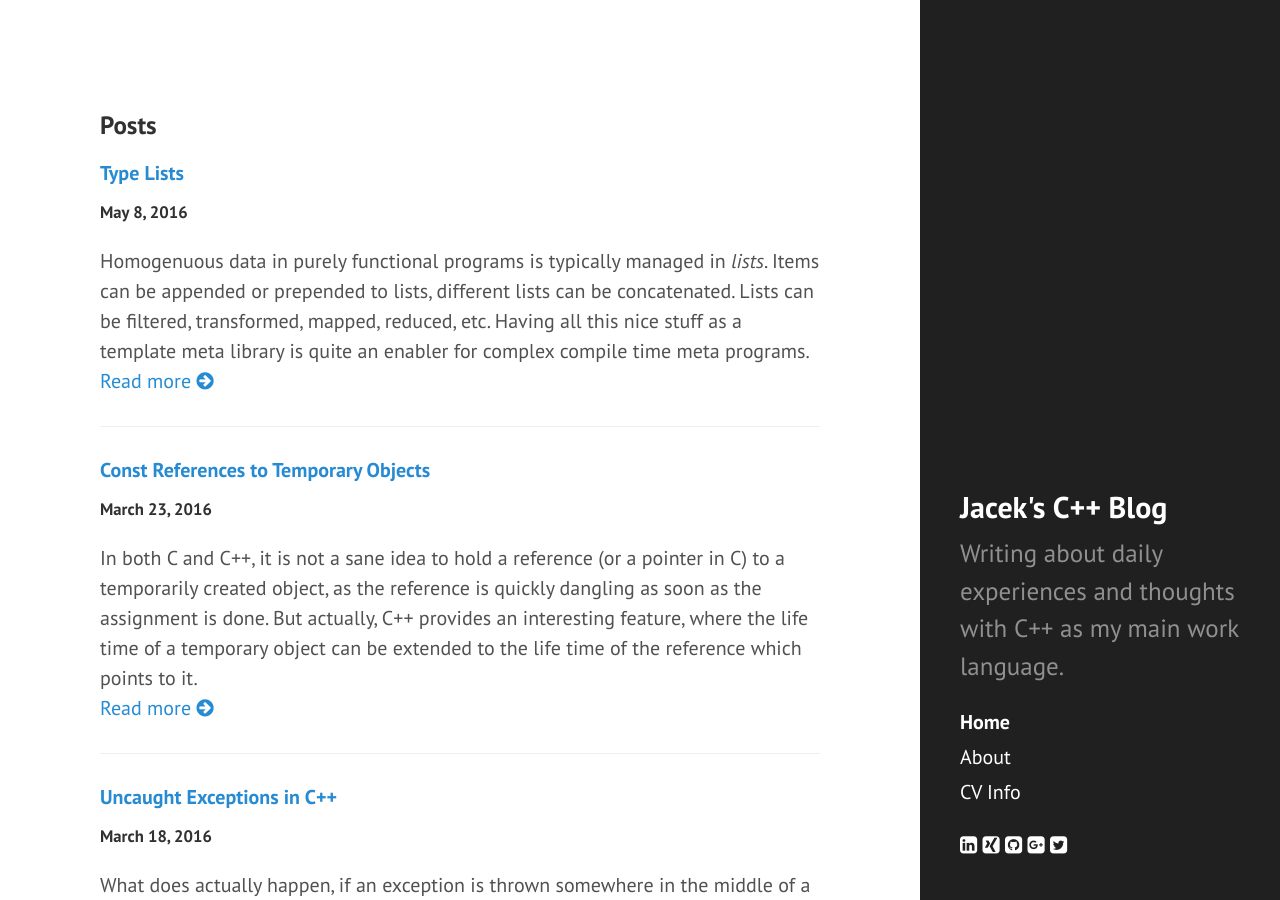
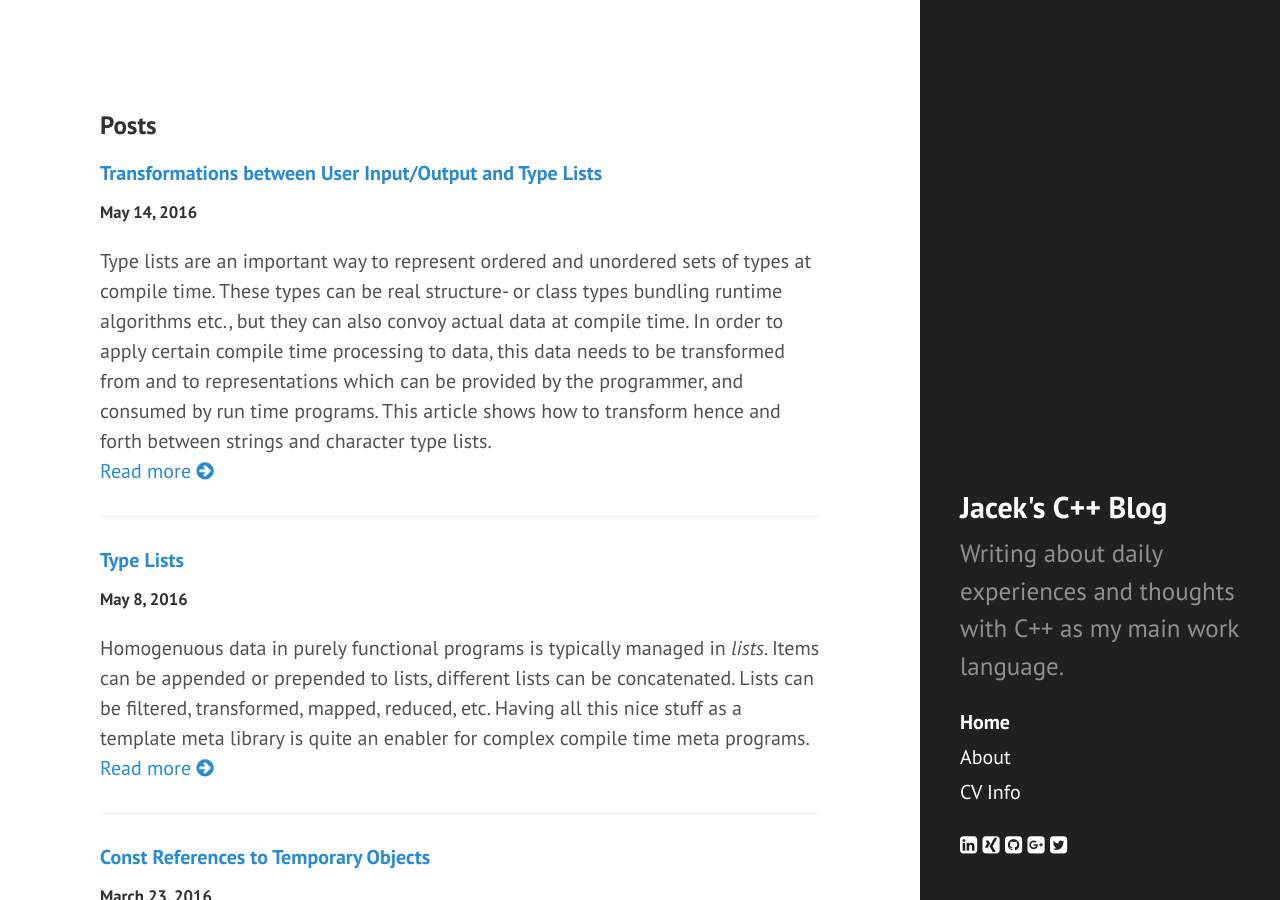
Before and after one commit to tfc/tfc.github.io, a Jekyll site: the page built from index.html, in a window 1280 px wide and 900 px high. Built offline with Jekyll 4.4.1, drawn with Linux system fonts in a browser that asks for light colours; nearby versions of some CDN libraries; the list of posts is cut into pages by our own code; some of the changed text lies outside the part shown.

Commit message:
Publish article about type lists and character strings

```diff
--- a/_drafts/tmp_io.md
+++ b/_posts/2016-05-14-converting_between_c_strings_and_type_lists.md
@@ -4,14 +4,15 @@
 ---
 
 Type lists are an important way to represent ordered and unordered sets of types at compile time.
-These types can be real structure or class types representing encapsulated algorithms etc., but they can also convoy actual data.
-In order to apply certain compile time processing to data, this data needs to be transformed from and to representations which are useful for the programmer.
+These types can be real structure- or class types bundling runtime algorithms etc., but they can also convoy actual data at compile time.
+In order to apply certain compile time processing to data, this data needs to be transformed from and to representations which can be provided by the programmer, and consumed by run time programs.
 This article shows how to transform hence and forth between strings and character type lists.
 
 ## Wrapping characters into Type Lists
 
-At first, a type is needed which contains one actual character.
-Using that type, it is possible to compose type lists, which carry whole strings.
+At first, a type is needed which can carry one actual character, without having to instantiate it.
+This is the requirement for all value-carrying types in order to be able to use them at compile time.
+Using that type, it is possible to compose character type lists, which carry whole strings.
 
 {% highlight c++ %}
 template <char val>
@@ -40,6 +41,9 @@
 
 This type is now fundamental to character type lists.
 
+*(It would of course also be possible to rewrite all type list code in a specialized way, so that it can carry characters directly.
+This would unfortunately lead to code duplication due to lack of compatibility with other library code i wrote, so i didn't do that.)*
+
 ## Converting from Strings to Type Lists
 
 Using type lists, these can now easily be chained together, using the `make_t` helper from the previous article:
@@ -56,8 +60,10 @@
 
 template <char c, char ... chars>
 struct char_tl {
-    using type = tl::tl<char_t<c>,
-                        typename char_tl<chars...>::type>;
+    using type = tl::tl<
+                    char_t<c>,
+                    typename char_tl<chars...>::type
+                 >;
 };
 
 template <char c>
@@ -69,9 +75,9 @@
 using char_tl_t = typename char_tl<chars...>::type;
 {% endhighlight %}
 
-- **line 2** defines the general type signature of a variadic type list template type
-- **line 5** describes the recursion which is applied in order to *unroll* the variadic type list into a type list. It *wraps* each individual character into a `char_t` type. This new `char_t` type is then again wrapped as the head element in a new type list, and its tail is the next recursion step.
-- **line 11** Defines the recursion aborting step by just wrapping the last character into a type list which is terminated just right afterwards.
+- **line 2** defines the general type signature of the conversion functiona `char_tl` which accepts a variadic character list
+- **line 5** describes the recursion which is applied in order to *unroll* the variadic type list into a type list. It *wraps* each individual character into a `char_t` type. This new `char_t` type is then again wrapped as the head element into a new type list, and its tail is the next recursion step.
+- **line 11** defines the recursion abort step by just wrapping the last character into a type list which is terminated just right afterwards.
 - **line 16** is a convenient helper type alias.
 
 Character type lists can now be instantiated like this:
@@ -116,7 +122,7 @@
 
 Before continuing with the following lines of code: **What** is a *string provider?*
 
-A string, or a string pointer cannot just be used as template parameters directly.
+A string, or a string pointer, cannot just be used as template parameters directly.
 Therefore a type is needed which carries a string as payload and provides static access to it:
 
 {% highlight c++ %}
@@ -127,9 +133,10 @@
 };
 {% endhighlight %}
 
-Unfortunately, strings must be wrapped into a structure like this, in order to process them in a template meta program.
+This type can now be put into template classes as a template parameter, and the template code can access its static string member.
+Because of this additional, but necessary, indirection it is called a *string provider*.
 
- - **line 5** defines the recursion which advances through the string step by step, while appending earch character to the result type list. This is basically the same like in the example where we used variadic character type lists, but some more mechanics are needed to process the string provider.
+ - **line 5** defines the recursion which advances through the string step by step, while appending earch character to the result type list. This is basically the same as in the example where we used variadic character type lists, but some more mechanics are needed to iterate the string provider.
  - **line 15** defines the recursion abort step. As soon as we trip on the zero character which terminates the string, we also terminate the list.
  - **line 20** is the easy-to-use wrapper which is meant to be used by the user. It takes a single string provider parameter and extracts any other needed parameter from it.
 
```
